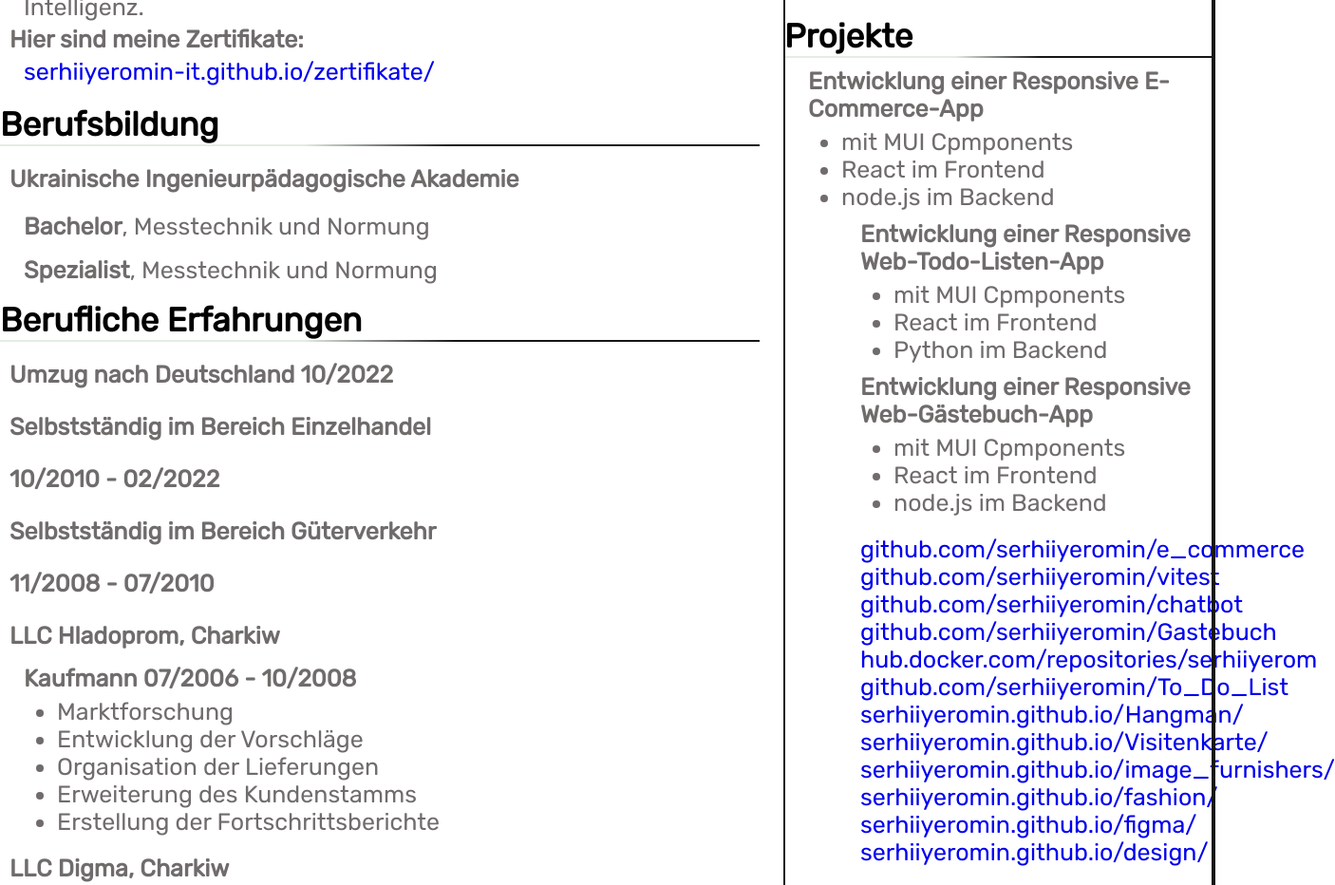
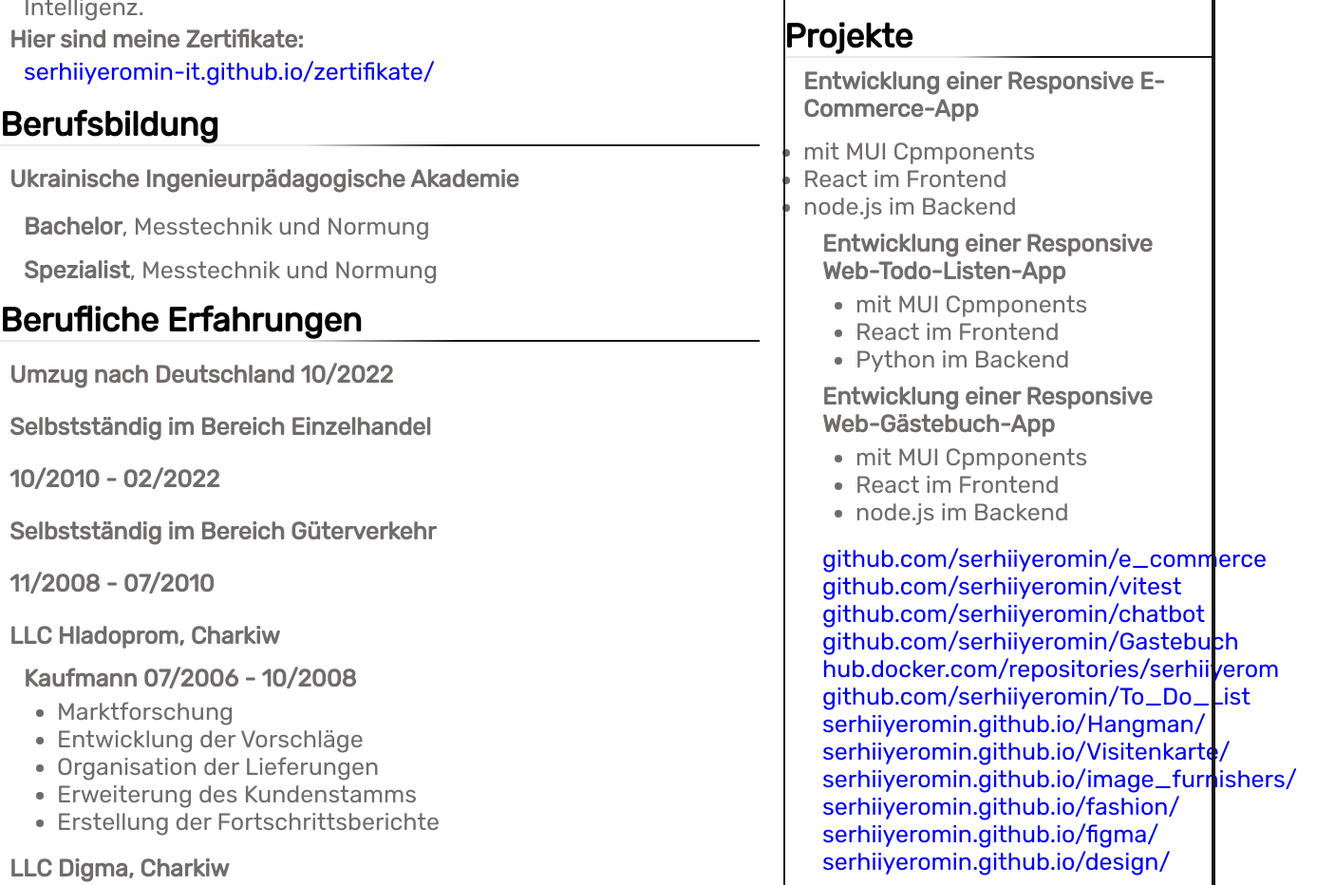
Before and after one commit to serhiiyeromin-it/lebenslauf, a plain HTML site: page index.html in a window 1280 px wide. Shown: the part 1295-2227 px from the top of the page at 95% size, 1406 px wide, since content can reach past the window. Drawn offline with Linux system fonts and the light colour scheme.

Commit message:
Update style.css

```diff
--- a/css/style.css
+++ b/css/style.css
@@ -278,6 +278,12 @@ h3 .qual {
     padding: 10px 0px 6px 25px;
     font-family: 'Rubik', sans-serif;
 }
+#item2 {
+    padding: 10px 0px 6px 20px;
+}
+#item21 {
+    padding: 10px 0px 6px 20px;
+}
 #item0 {
     padding: 10px 0px 6px 20px;
 }
```
